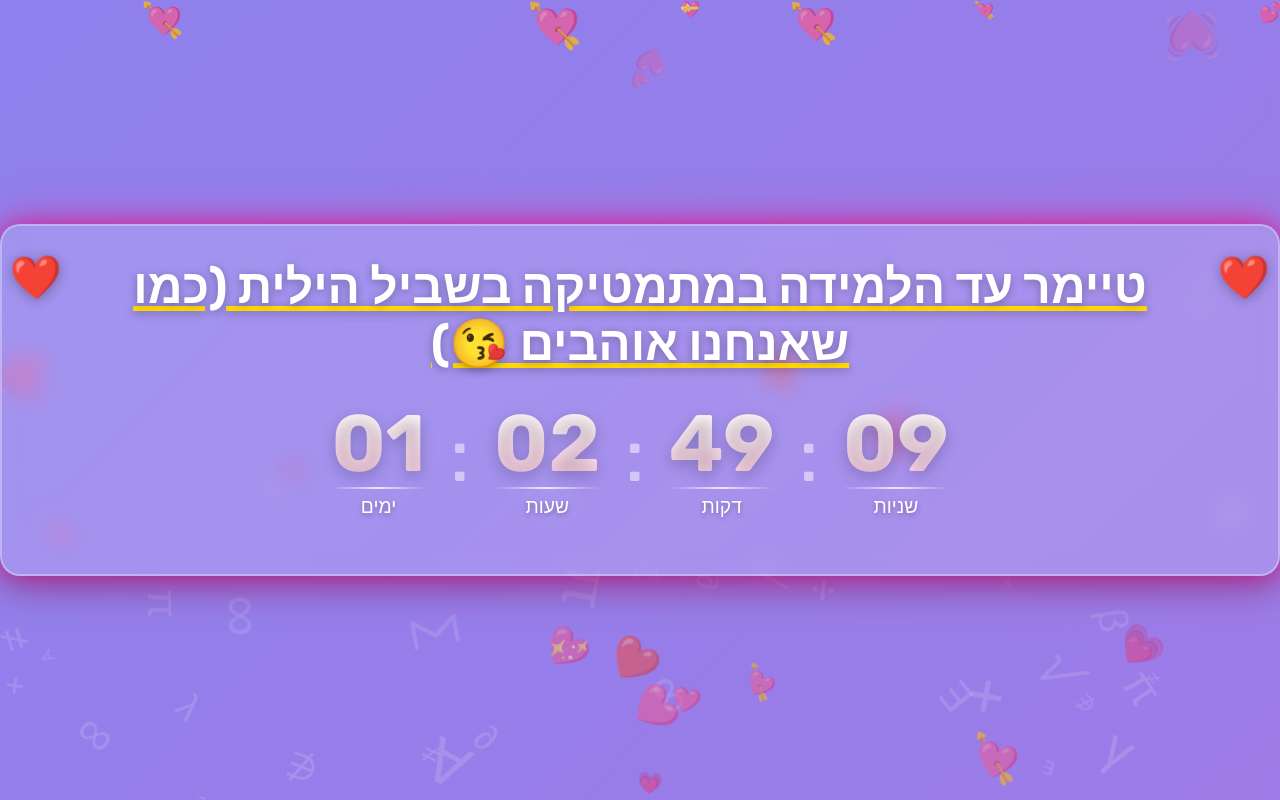
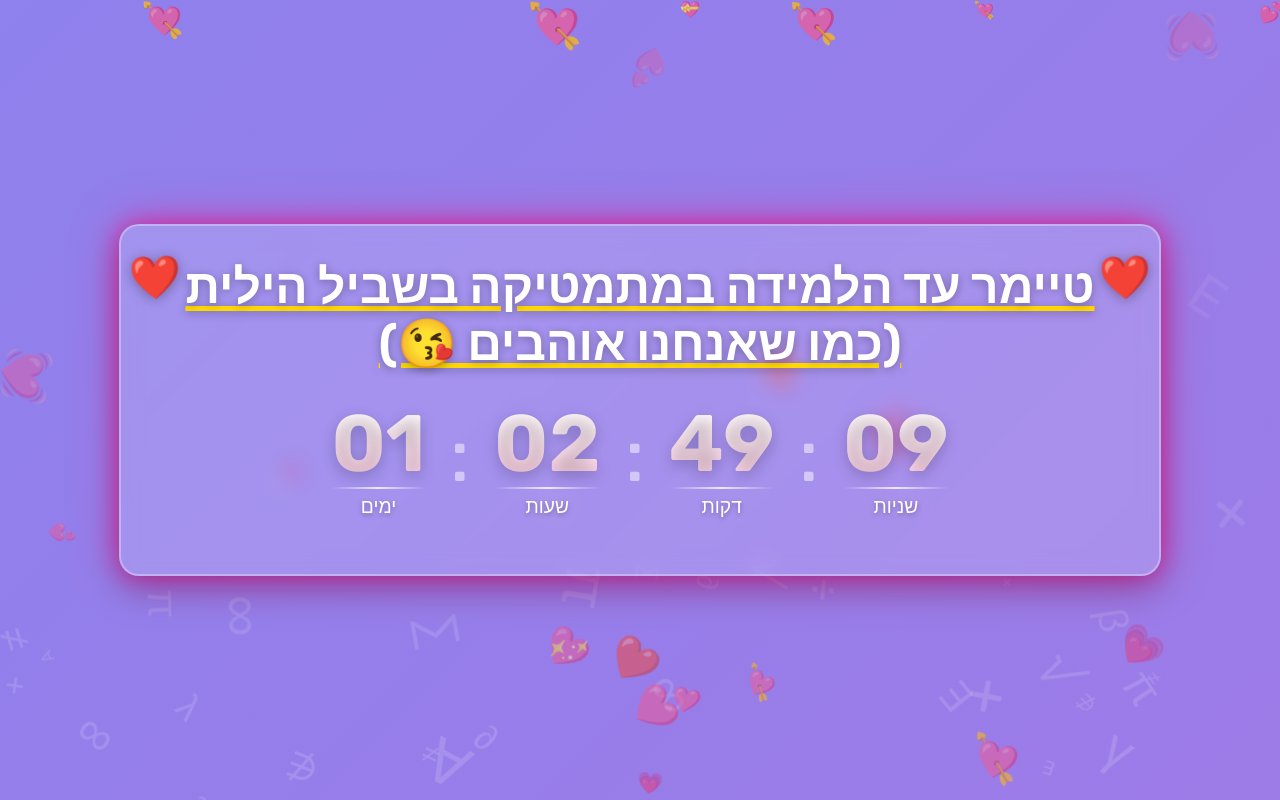
Before and after one commit to LevAbarbanel/math.github.io, a plain HTML site: page index.html in a window 1280 px wide. Drawn offline with Linux system fonts and the light colour scheme.

Commit message:
Update index.html

```diff
--- a/index.html
+++ b/index.html
@@ -84,8 +84,8 @@
             position: absolute;
             top: -50%;
             left: -50%;
-            width: 200%;
-            height: 200%;
+            width: 150%;
+            height: 150%;
             background: linear-gradient(45deg,
                 rgba(255, 255, 255, 0) 0%,
                 rgba(255, 255, 255, 0.1) 50%,
@@ -273,7 +273,7 @@
     <div class="math-symbols" id="mathSymbols"></div>
 
     <div class="timer-container">
-        <h1>טיימר עד הלמידה במתמטיקה בשביל הילית (כמו שאנחנו אוהבים 😘)</h1>
+        <h1>טיימר עד הלמידה במתמטיקה בשביל הילית <br/> (כמו שאנחנו אוהבים 😘)</h1>
 
         <div class="countdown">
             <div class="countdown-item">
```
